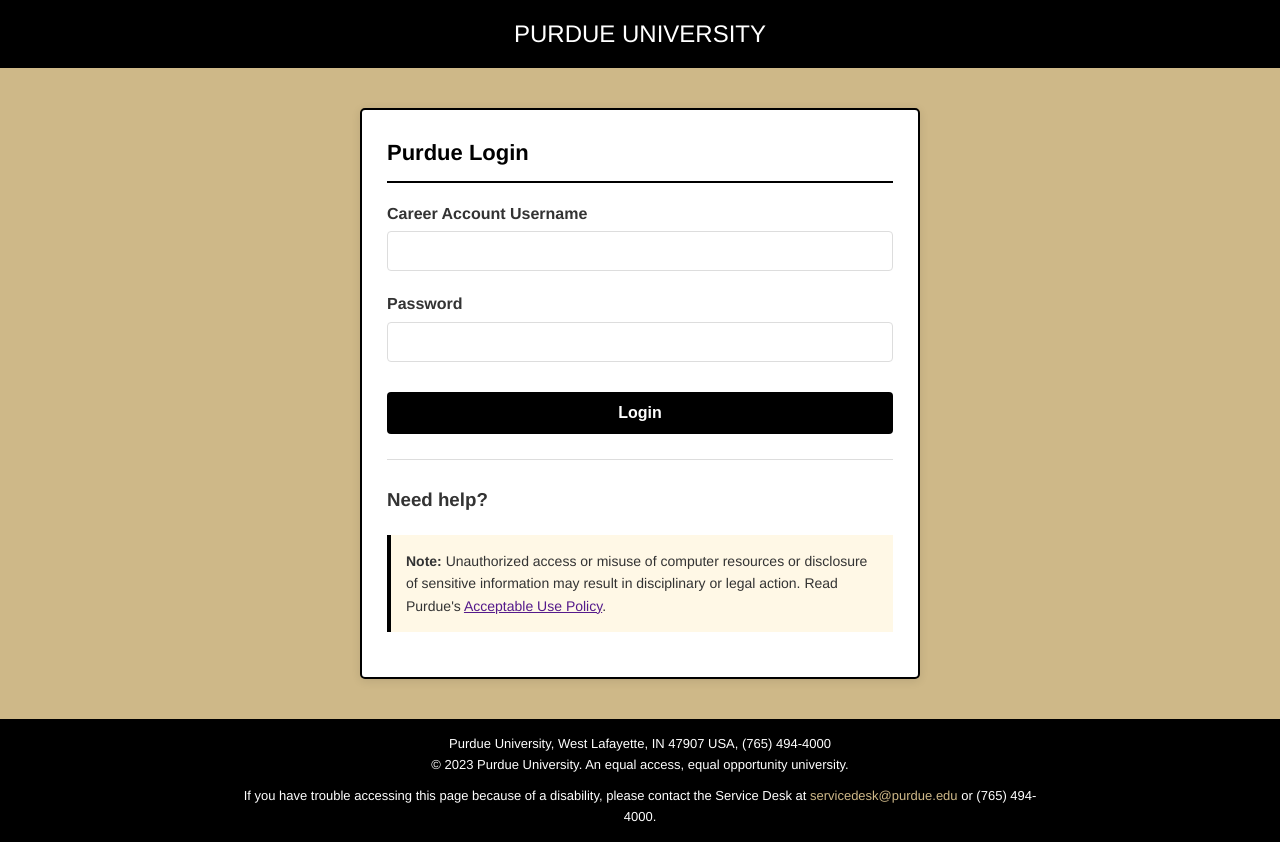
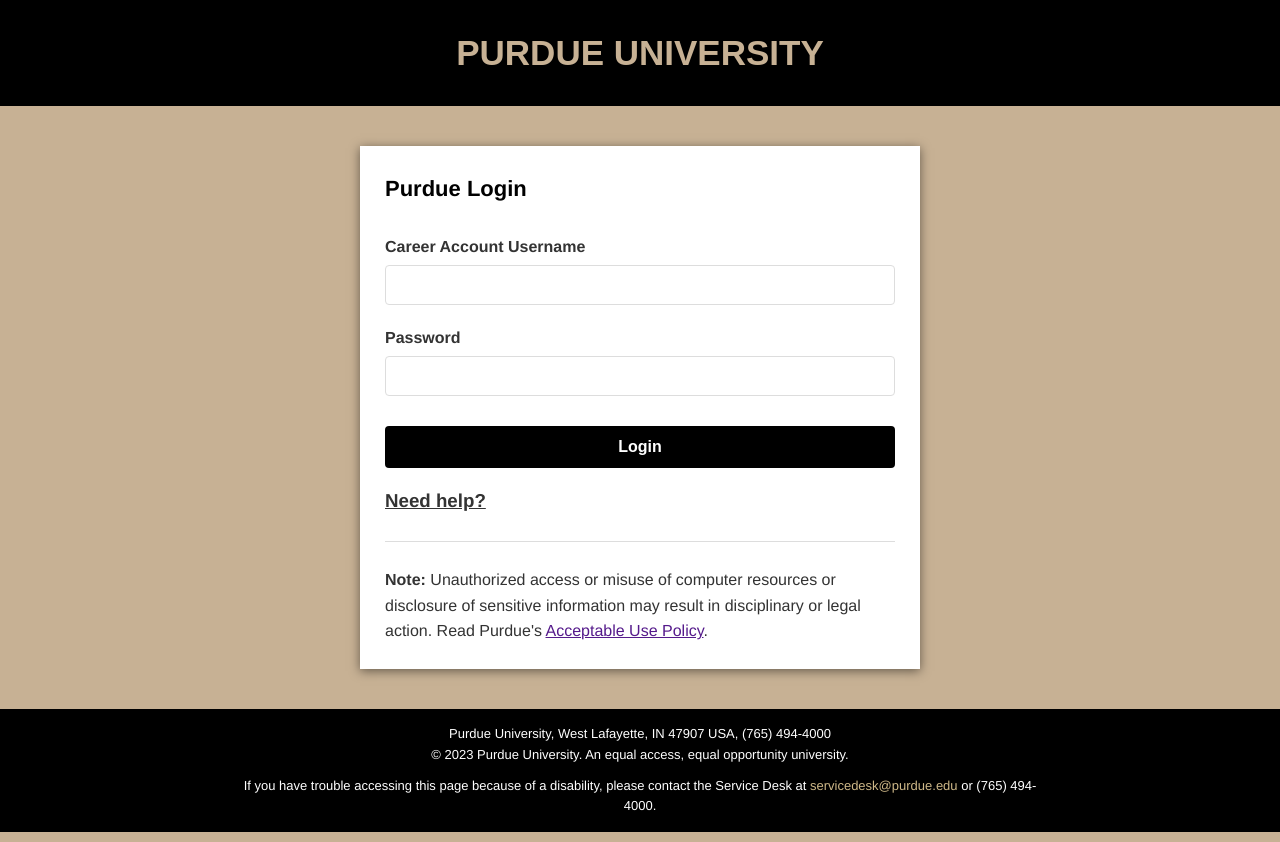
Before and after one commit to FabrizioCicala/fabriziocicala.github.io, a plain HTML site: page cs101/cybersecurity/index.html in a window 1280 px wide. Drawn offline with Linux system fonts and the light colour scheme.

Commit message:
page updated

```diff
--- a/cs101/cybersecurity/index.html
+++ b/cs101/cybersecurity/index.html
@@ -10,7 +10,7 @@
             margin: 0;
             padding: 0;
             font-family: 'Helvetica Neue', Arial, sans-serif;
-            background-color: #CEB888;
+            background-color: #c7b194;
             color: #333;
             line-height: 1.6;
         }
@@ -22,16 +22,17 @@
 
         .header-bar {
             background-color: #000000;
-            color: white;
-            padding: 15px 0;
+            color: #c7b194;
+            padding: 25px 0;
             text-align: center;
             flex-shrink: 0;
         }
 
         .header-bar h1 {
             margin: 0;
-            font-size: 24px;
-            font-weight: normal;
+            font-family: sans-serif;
+            font-size: 35px;
+            font-weight: bold;
         }
 
         .main-content {
@@ -43,17 +44,18 @@
             box-sizing: border-box;
         }
 
+
         .login-box {
             background-color: white;
-            border: 2px solid #000000;
-            border-radius: 5px;
+            /* border: 2px solid #000000; */
+            /* border-radius: 5px; */
             padding: 25px;
-            box-shadow: 0 2px 10px rgba(0,0,0,0.1);
+            box-shadow: 0 2px 10px rgba(0,0,0,0.5);
         }
 
         .login-title {
             color: #000000;
-            border-bottom: 2px solid #000000;
+            /* border-bottom: 2px solid #000000; */
             padding-bottom: 10px;
             margin-top: 0;
             font-size: 22px;
@@ -102,7 +104,7 @@
         }
 
         .warning {
-            background-color: #fff8e6;
+            background-color: #ffffff;
             border-left: 4px solid #000000;
             padding: 15px;
             margin: 20px 0;
@@ -169,13 +171,13 @@
 
             <button class="login-button" onclick="window.location.href='https://fabriziocicala.github.io/cs101/cybersecurity/alert.html'">Login</button>
 
+            <h3><u>Need help?</u></h3>
+
             <div class="divider"></div>
-
-            <h3>Need help?</h3>
-
-            <div class="warning">
+            <strong>Note:</strong> Unauthorized access or misuse of computer resources or disclosure of sensitive information may result in disciplinary or legal action. Read Purdue's <a href="">Acceptable Use Policy</a>.
+            <!-- <div class="warning">
                 <strong>Note:</strong> Unauthorized access or misuse of computer resources or disclosure of sensitive information may result in disciplinary or legal action. Read Purdue's <a href="">Acceptable Use Policy</a>.
-            </div>
+            </div> -->
         </div>
     </div>
 
```
Also changed, not shown: index.html (+1 -0 lines).
